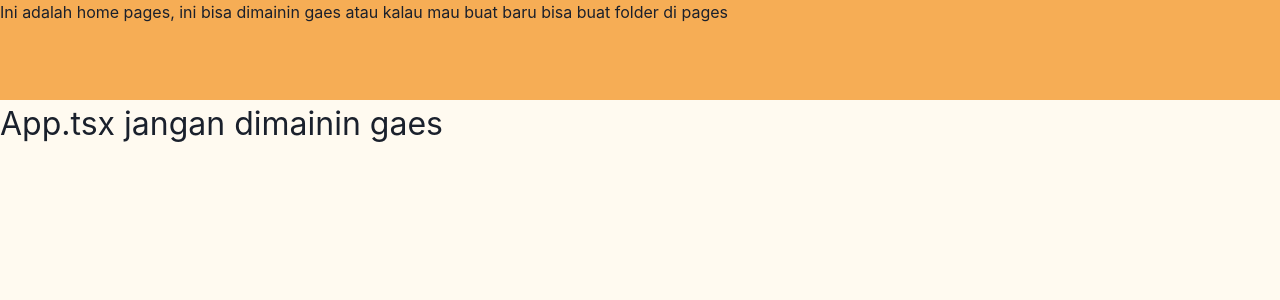
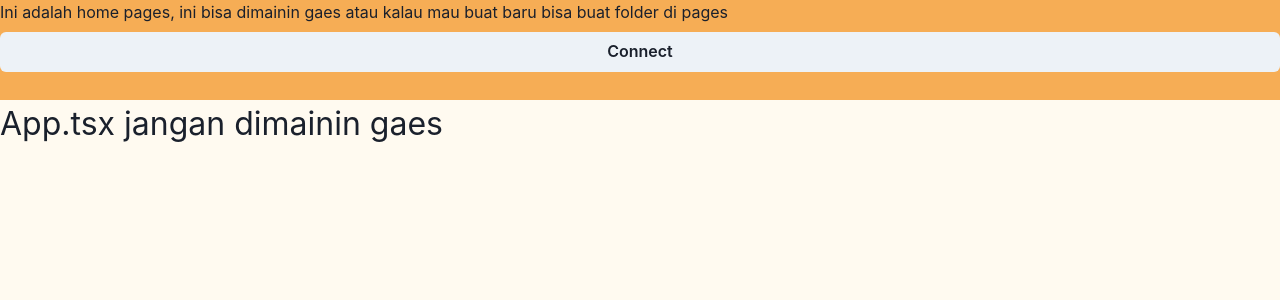
Before and after one commit to ddavviidbunbun/clip-client, a React (Vite) app: page / in a window 1280 px wide. Shown: the top 300 px of the page. Built offline with nearby package versions, Linux system fonts and the light colour scheme.

Commit message:
buat class BLE

```diff
--- a/package.json
+++ b/package.json
@@ -13,6 +13,7 @@
     "@chakra-ui/react": "^2.9.3",
     "@emotion/react": "^11.13.3",
     "@emotion/styled": "^11.13.0",
+    "@types/web-bluetooth": "^0.0.20",
     "framer-motion": "^11.10.0",
     "react": "^18.3.1",
     "react-dom": "^18.3.1"
--- /dev/null
+++ b/src/pages/home/classBLECLIP.tsx
@@ -0,0 +1,53 @@
+export class BLECLIP {
+  public constructor() {}
+
+  public connectToBLE(): void {
+    if (!navigator.bluetooth) {
+      console.log("Bluetooth is not Available!");
+    }
+
+    navigator.bluetooth
+      .requestDevice({
+        acceptAllDevices: true,
+        optionalServices: ["65ed019f-49f7-4267-9b56-e90c2fd4b3e5"],
+      })
+      .then((device) => {
+        return device.gatt?.connect();
+      })
+      .then((server) => {
+        return server?.getPrimaryService(
+          "65ed019f-49f7-4267-9b56-e90c2fd4b3e5"
+        );
+      })
+      .then((service) => {
+        return service?.getCharacteristic(
+          "cfdf6ed8-a098-440b-a5a7-56496868a4de"
+        );
+      })
+      .then((characteristic) => {
+        const myCharacteristic = characteristic;
+        return myCharacteristic
+          ?.startNotifications()
+          .then((_: any) => {
+            myCharacteristic.addEventListener(
+              "characteristicvaluechanged",
+              this.handleTagID
+            );
+          })
+          .catch((err: any) => {
+            console.log(err);
+          });
+      })
+      .catch((error) => {
+        console.log(error);
+      });
+  }
+
+  public handleTagID(e: any) {
+    let res = "";
+    for (let i = 0; i < 20; i++) {
+      res += String.fromCharCode(e.target.value.getUint8(i));
+    }
+    console.log(`val = ${res}`);
+  }
+}
--- a/src/pages/home/index.tsx
+++ b/src/pages/home/index.tsx
@@ -1,6 +1,9 @@
-import { Stack, Text } from "@chakra-ui/react";
+import { Button, Stack, Text } from "@chakra-ui/react";
+import { BLECLIP } from "./classBLECLIP";
 
 const Home = () => {
+  const clipDevice = new BLECLIP();
+
   return (
     <>
       <Stack minW={"100vw"} h={"100px"} bgColor={"orange.300"}>
@@ -8,6 +11,7 @@ const Home = () => {
           Ini adalah home pages, ini bisa dimainin gaes atau kalau mau buat baru
           bisa buat folder di pages
         </Text>
+        <Button onClick={() => clipDevice.connectToBLE()}> Connect </Button>
       </Stack>
     </>
   );
```
